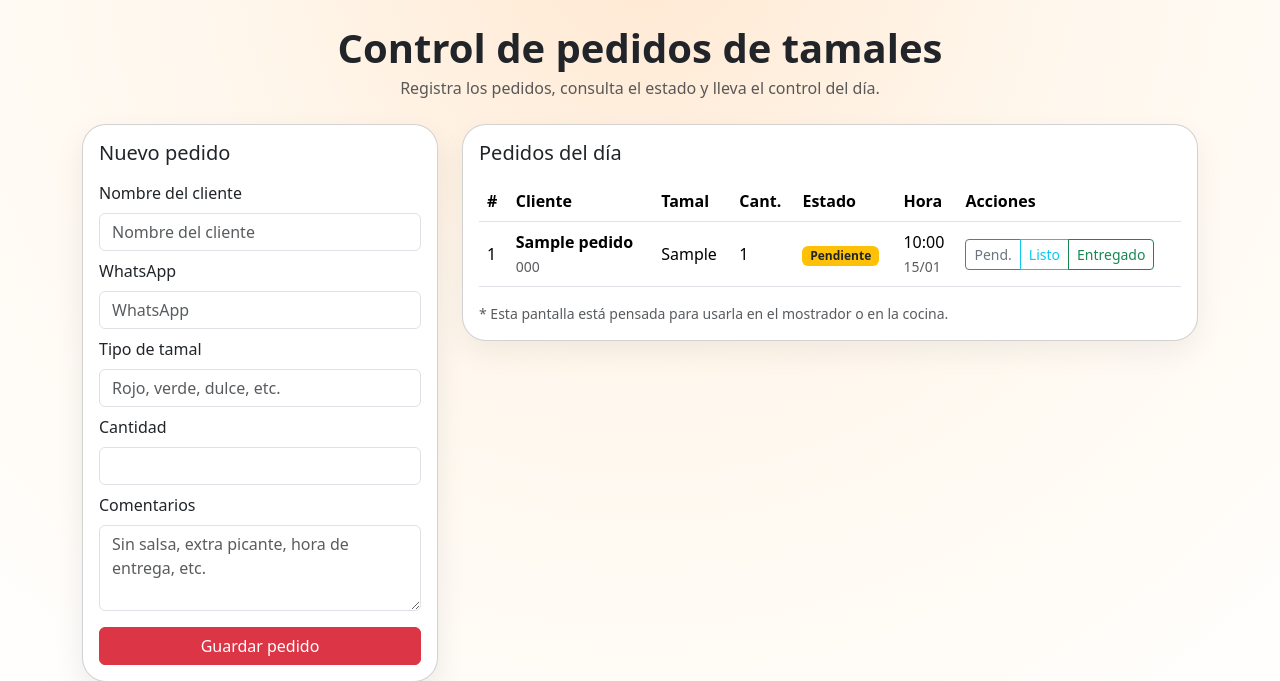
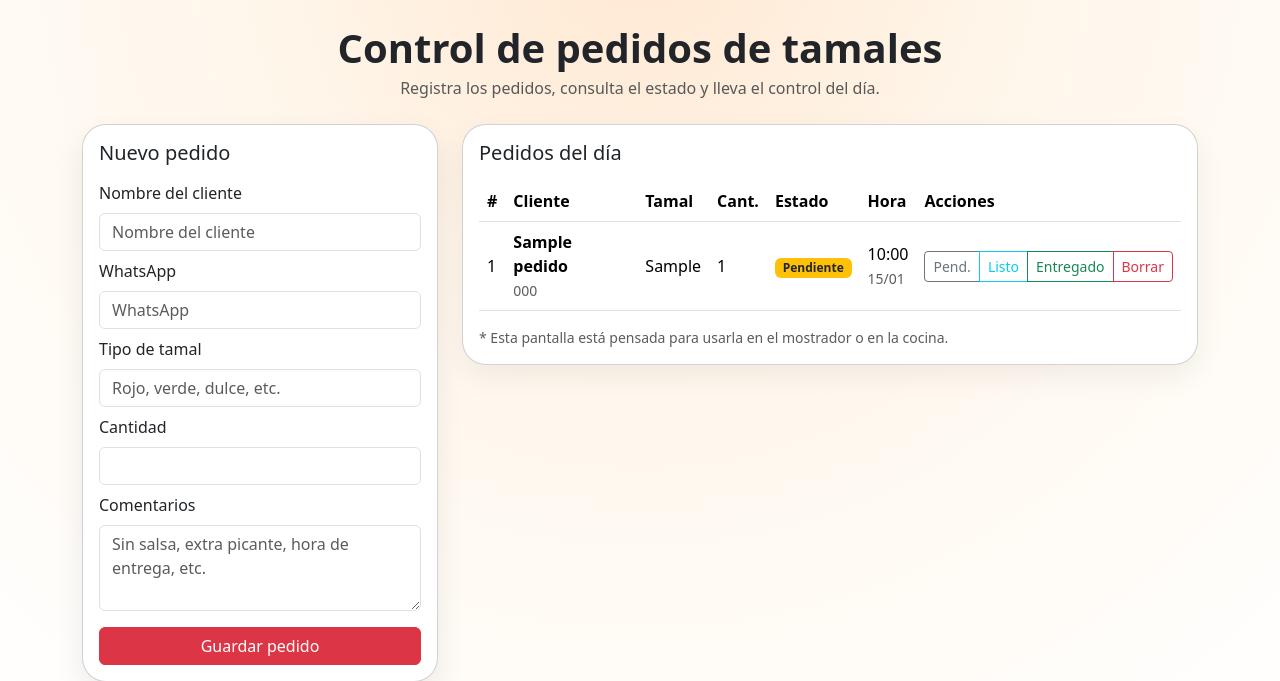
Before and after one commit to emmanuell110/Proy-Botones-django, a Django app: page / in a window 1280 px wide. Shown: the part 56-737 px from the top of the page. Run offline with Django 5.2, Linux system fonts and the light colour scheme; tables that the repository leaves empty hold one stand-in row (values such as "Sample post").

Commit message:
boton borrar

```diff
--- a/pedidos/templates/pedidos/lista_pedidos.html
+++ b/pedidos/templates/pedidos/lista_pedidos.html
@@ -131,6 +131,7 @@
                       <a href="{% url 'cambiar_estado' p.id 'PENDIENTE' %}" class="btn btn-outline-secondary">Pend.</a>
                       <a href="{% url 'cambiar_estado' p.id 'LISTO' %}" class="btn btn-outline-info">Listo</a>
                       <a href="{% url 'cambiar_estado' p.id 'ENTREGADO' %}" class="btn btn-outline-success">Entregado</a>
+                      <a href="{% url 'borrar_pedido' p.id %}" class="btn btn-outline-danger" onclick="return confirm('¿Seguro que quieres borrar este pedido?');">Borrar</a>
                     </div>
                   </td>
                 </tr>
--- a/pedidos/urls.py
+++ b/pedidos/urls.py
@@ -4,4 +4,5 @@ from . import views
 urlpatterns = [
     path('', views.lista_pedidos, name='lista_pedidos'),
     path('estado/<int:pk>/<str:estado>/', views.cambiar_estado, name='cambiar_estado'),
+    path('borrar/<int:pk>/', views.borrar_pedido, name='borrar_pedido'),   # 👈 nuevo
 ]
--- a/pedidos/views.py
+++ b/pedidos/views.py
@@ -23,3 +23,8 @@ def cambiar_estado(request, pk, estado):
     pedido.estado = estado
     pedido.save()
     return redirect('lista_pedidos')
+
+def borrar_pedido(request, pk):
+    pedido = get_object_or_404(Pedido, pk=pk)
+    pedido.delete()
+    return redirect('lista_pedidos')
```
Also changed, not shown: db.sqlite3.
